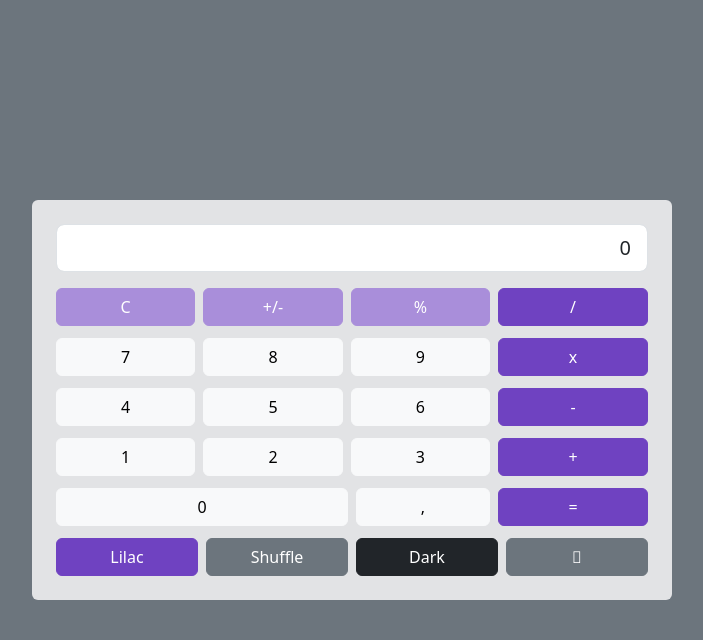
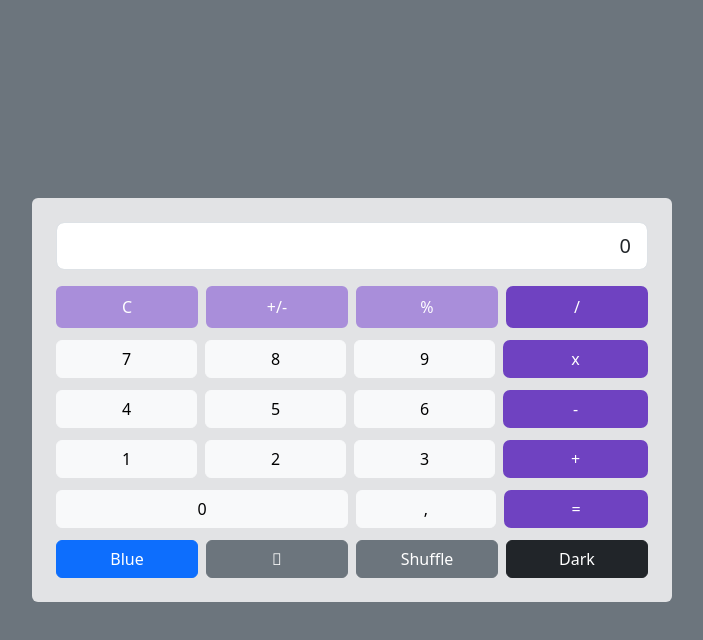
Before and after one commit to Egesiapres/calculator-app, a website built with webpack: page src/index.html in a window 1280 px wide. Both pictures are taken after a click on the button "Lilac". Shown: the whole page, without its empty margins (288-991 px from the left). Built offline with nearby package versions, Linux system fonts and the light colour scheme.

Commit message:
fixing lilac button and starting the apple calculator one

```diff
--- a/src/index.html
+++ b/src/index.html
@@ -33,7 +33,7 @@
         <div class="row m-1">
           <button
             type="button"
-            class="btn secondary-blue col m-1"
+            class="blue-secondary col m-1"
             id="cancel"
             value="C"
           >
@@ -41,7 +41,7 @@
           </button>
           <button
             type="button"
-            class="btn secondary-blue col m-1"
+            class="blue-secondary col m-1"
             id="negate"
             value="+/-"
           >
@@ -49,7 +49,7 @@
           </button>
           <button
             type="button"
-            class="btn secondary-blue col m-1"
+            class="blue-secondary col m-1"
             id="percent"
             value="%"
           >
@@ -199,11 +199,19 @@
         <div class="row m-1">
           <button
             type="button"
-            class="btn col m-1 primary-purple"
+            class="col m-1 lilac-primary"
             id="lilac"
             value="false"
           >
             Lilac
+          </button>
+          <button
+            type="button"
+            class="btn btn-secondary col m-1"
+            id=""
+            value="false"
+          >
+            
           </button>
           <button
             type="button"
@@ -221,14 +229,6 @@
           >
             Dark
           </button>
-          <button
-            type="button"
-            class="btn btn-secondary col m-1"
-            id="apple"
-            value="false"
-          >
-            
-          </button>
         </div>
       </div>
     </div>
--- a/src/js/main.js
+++ b/src/js/main.js
@@ -4,49 +4,75 @@ const keypad = [
   {
     name: 'numbers',
     values: [
-      { id: 'zero', value: '0' },
-      { id: 'comma', value: '.' },
-      { id: 'one', value: '1' },
-      { id: 'two', value: '2' },
-      { id: 'three', value: '3' },
-      { id: 'four', value: '4' },
-      { id: 'five', value: '5' },
-      { id: 'six', value: '6' },
-      { id: 'seven', value: '7' },
-      { id: 'eight', value: '8' },
-      { id: 'nine', value: '9' },
+      { id: 'zero', value: '0', role: 'number' },
+      { id: 'comma', value: '.', role: 'number' },
+      { id: 'one', value: '1', role: 'number' },
+      { id: 'two', value: '2', role: 'number' },
+      { id: 'three', value: '3', role: 'number' },
+      { id: 'four', value: '4', role: 'number' },
+      { id: 'five', value: '5', role: 'number' },
+      { id: 'six', value: '6', role: 'number' },
+      { id: 'seven', value: '7', role: 'number' },
+      { id: 'eight', value: '8', role: 'number' },
+      { id: 'nine', value: '9', role: 'number' },
     ],
     class: 'btn btn-light col m-1',
   },
   {
-    name: 'operators',
+    name: 'primary-operators',
     values: [
-      { id: 'plus', value: '+' },
-      { id: 'minus', value: '-' },
-      { id: 'mul', value: 'x' },
-      { id: 'div', value: '/' },
-      { id: 'equal', value: '=' },
+      { id: 'plus', value: '+', role: 'primary' },
+      { id: 'minus', value: '-', role: 'primary' },
+      { id: 'mul', value: 'x', role: 'primary' },
+      { id: 'div', value: '/', role: 'primary' },
+      { id: 'equal', value: '=', role: 'primary' },
     ],
-    class: 'btn btn-primary col-3 m-1',
+    class: 'btn btn-primary col m-1',
   },
   {
-    name: 'misc',
+    name: 'secondary-operators',
     values: [
-      { id: 'cancel', value: 'C' },
-      { id: 'percent', value: '%' },
-      { id: 'negate', value: '+/-' },
+      { id: 'cancel', value: 'C', role: 'secondary' },
+      { id: 'percent', value: '%', role: 'secondary' },
+      { id: 'negate', value: '+/-', role: 'secondary' },
     ],
-    class: 'btn btn-secondary col m-1',
+    class: 'btn blue-secondary col m-1',
   },
   {
     name: 'color-themes',
     values: [
-      { id: 'lilac', value: 'false' },
+      {
+        id: 'lilac',
+        inactive: {
+          text: 'Lilac',
+          button_class: 'lilac-primary',
+        },
+        active: {
+          text: 'Blue',
+          button_class: 'btn btn-primary col m-1',
+          primary_class: 'lilac-primary',
+          secondary_class: ' lilac-secondary',
+          number_class: 'btn btn-light col m-1',
+        },
+      },
+      {
+        id: '',
+        active: {
+          primary_class: ' apple-primary',
+          secondary_class: ' apple-secondary',
+          number_class: ' apple-number',
+        },
+      },
       { id: 'random', value: 'false' },
       { id: 'dark', value: 'false' },
     ],
   },
 ];
+
+const numbers = keypad[0];
+const primaryOperators = keypad[1];
+const secondaryOperators = keypad[2];
+const colors = keypad[3];
 
 const input = document.querySelector('input');
 
@@ -124,7 +150,7 @@ const handleNumbers = ({ id, value }) => {
 };
 
 const isNumber = value =>
-  keypad[0].values.map(el => el.value !== '.' && el.value).includes(value);
+  numbers.values.map(el => el.value !== '.' && el.value).includes(value);
 
 const isFirstNumber = ({ firstNumber }) => firstNumber;
 
@@ -193,27 +219,64 @@ const handleComma = () => {
   return decimalNumber;
 };
 
-const handleColors = ({ id, value }) => {
-  const buttonValue = value;
-  const buttonId = id;
-  let btn = document.getElementById(id);
+const lilac = colors.values[0];
+const apple = colors.values[1];
 
-  const primaryButtons = keypad[1].values.map(el => el.id);
-  const secondaryButtons = keypad[2].values.map(el => el.id);
+const handleColors = clickedBtn => {
+  clickedBtn.id === 'lilac' && toggleColorTheme(clickedBtn, lilac);
 
-  if (buttonId === 'lilac' && buttonValue === 'false') {
-    console.log('lilac button clicked');
+  clickedBtn.id === '' && toggleColorTheme(clickedBtn, apple);
+};
 
-    primaryButtons.forEach(el => {
-      btn = document.getElementById(el);
-      btn.setAttribute('class', keypad[1].class + ' primary-purple');
+const toggleColorTheme = (button, { inactive, active }) => {
+  const isActive = button.getAttribute('value') === 'true';
+
+  button.setAttribute('value', isActive ? 'false' : 'true');
+
+  if (active.text) {
+    button.textContent = isActive ? inactive.text : active.text;
+    button.setAttribute(
+      'class',
+      isActive
+        ? primaryOperators.class + ` ${inactive.button_class}`
+        : active.button_class
+    );
+  }
+
+  keypad.forEach(el => {
+    el.values.forEach(el => {
+      const btn = document.getElementById(el.id);
+      const isZero = el.id === 'zero';
+
+      el.role === 'number' &&
+        btn.setAttribute(
+          'class',
+          isActive
+            ? isZero
+              ? 'btn container btn-light m-1'
+              : numbers.class
+            : isZero
+            ? `btn container m-1 ${active.number_class}`
+            : numbers.class + ` ${active.number_class}`
+        );
+
+      el.role === 'primary' &&
+        btn.setAttribute(
+          'class',
+          isActive
+            ? primaryOperators.class
+            : `col m-1 ${active.primary_class}`
+        );
+
+      el.role === 'secondary' &&
+        btn.setAttribute(
+          'class',
+          isActive
+            ? secondaryOperators.class
+            : secondaryOperators.class + ` ${active.secondary_class}`
+        );
     });
-
-    secondaryButtons.forEach(el => {
-      btn = document.getElementById(el);
-      btn.setAttribute('class', keypad[2].class + ' secondary-purple');
-    });
-  }
+  });
 };
 
 const initializeKeypad = () => {
@@ -221,15 +284,16 @@ const initializeKeypad = () => {
     values.forEach(({ id, value }) => {
       const btn = document.getElementById(id);
 
-      if (!isColor(id)) {
-        btn.addEventListener('click', () => handleNumbers({ id, value }));
-      } else {
-        btn.addEventListener('click', () => handleColors({ id, value }));
-      }
+      btn.addEventListener(
+        'click',
+        !isColor(id)
+          ? () => handleNumbers({ id, value })
+          : () => handleColors(btn)
+      );
     });
   });
 };
 
-const isColor = value => keypad[3].values.map(el => el.id).includes(value);
+const isColor = value => colors.values.map(el => el.id).includes(value);
 
 initializeKeypad();
--- a/src/scss/styles.scss
+++ b/src/scss/styles.scss
@@ -3,46 +3,100 @@
 $colors: (
   'blue': $blue,
   'purple': $purple,
+  'orange': $orange,
+  'gray': $gray-600,
+  'gray-dark': $gray-800,
 );
 
+$text-color: white;
+
 button {
-  border-radius: 50;
+  border-radius: 7px;
 }
 
 // default palette
-.secondary-blue {
+.blue-secondary {
   background-color: $blue-300;
-  border-color: $blue-300;
-  color: white
-}
+  border: solid $blue-300;
+  color: $text-color;
 
-.secondary-blue:hover {
-  background-color: $blue-400;
-  border-color: $blue-400;
-  color: white
-}
+  &:hover {
+    background-color: $blue-400;
+    border: solid $blue-400;
+    color: $text-color;
+  }
 
-.primary-purple {
-  background-color: $purple-500;
-  border-color: $purple-500;
-  color: white
+  &:active {
+    background-color: darken($blue-400, 2%);
+    border: solid darken($blue-400, 2%);
+    color: $text-color
+  }
 }
 
 // lilac palette
-.primary-purple:hover {
-  background-color: $purple-600;
-  border-color: $purple-600;
-  color: white
+.lilac-primary {
+  background-color: $purple-500;
+  border: solid $purple-500;
+  color: $text-color;
+
+  &:hover {
+    background-color: $purple-600;
+    border: solid $purple-600;
+    color: $text-color;
+  }
+
+  &:active {
+    background-color: darken($purple-600, 2%);
+    border: solid darken($purple-600, 2%);
+    color: $text-color;
+  }
 }
 
-.secondary-purple {
+.lilac-secondary {
   background-color: $purple-300;
   border-color: $purple-300;
-  color: white
+  color: $text-color;
+
+  &:hover {
+    background-color: $purple-400;
+    border-color: $purple-400;
+    color: $text-color;
+  }
 }
 
-.secondary-purple:hover {
-  background-color: $purple-400;
-  border-color: $purple-400;
-  color: white
+// apple palette
+.apple-primary {
+  background-color: $orange-500;
+  border-color: $orange-500;
+  color: $text-color;
+
+  &:hover {
+    background-color: $orange-600;
+    border-color: $orange-600;
+    color: $text-color;
+  }
 }
+
+.apple-secondary {
+  background-color: $gray-700;
+  border-color: $gray-700;
+  color: $text-color;
+
+  &:hover {
+    background-color: $gray-800;
+    border-color: $gray-800;
+    color: $text-color;
+  }
+}
+
+.apple-number {
+  background-color: $gray-500;
+  border-color: $gray-500;
+  color: $text-color;
+
+  &:hover {
+    background-color: $gray-600;
+    border-color: $gray-600;
+    color: $text-color;
+  }
+}
```
